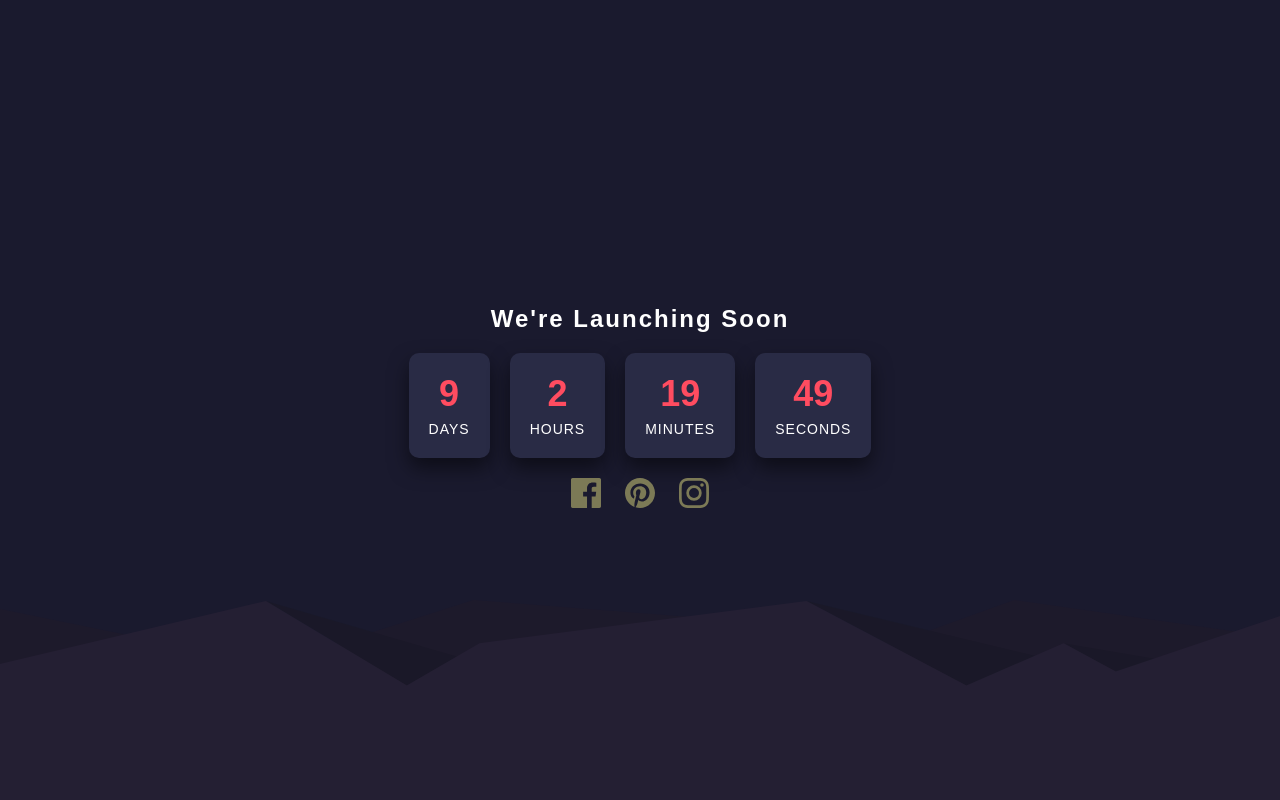
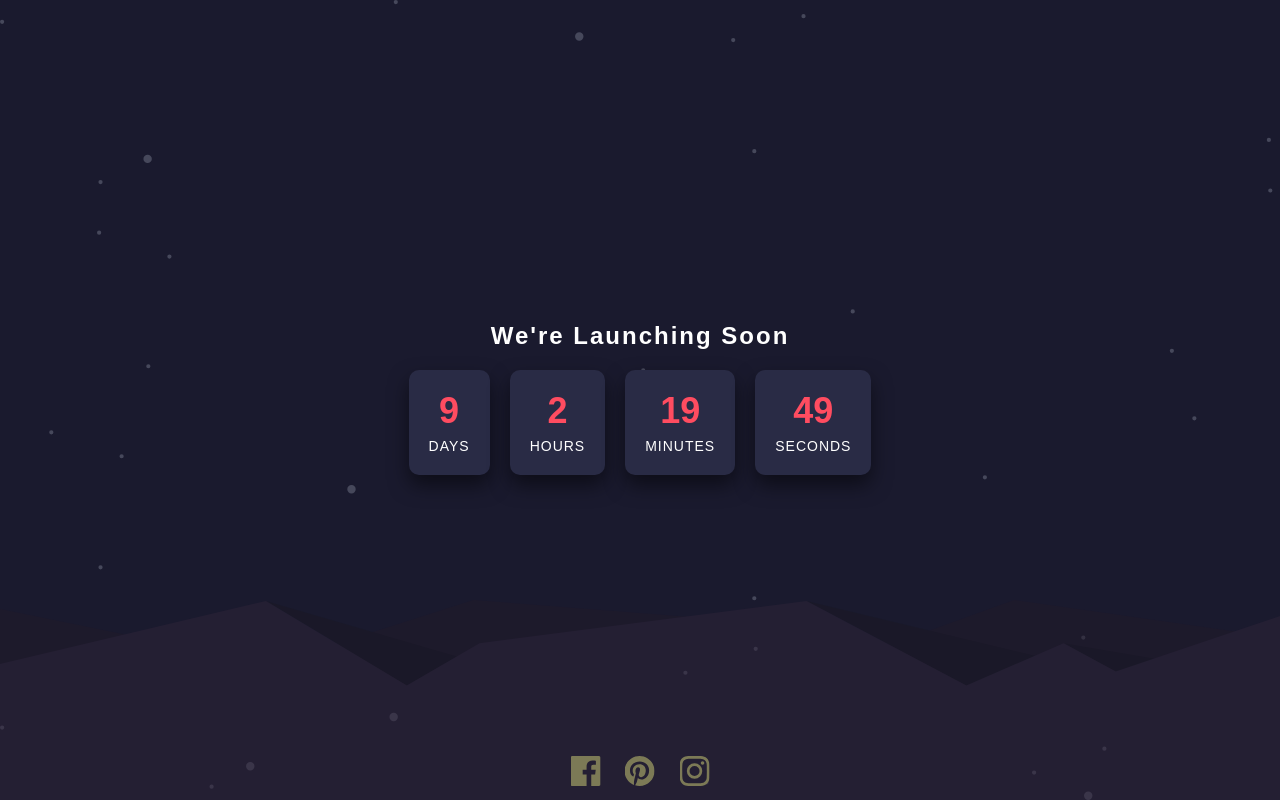
Before and after one commit to Anakintsurashvili/finali-project, a plain HTML site: page index.html in a window 1280 px wide. Drawn offline with Linux system fonts and the light colour scheme.

Commit message:
background

```diff
--- a/styles.css
+++ b/styles.css
@@ -1,12 +1,16 @@
 body {
-    background-color: #1a1a2e; /* ფონი */
-    color: #fff; /* ტექსტი */
+    background-color: #1a1a2e;
+    color: #fff;
     font-family: 'Arial', sans-serif;
     display: flex;
     justify-content: center;
     align-items: center;
     height: 100vh;
     margin: 0;
+    overflow: hidden;
+    background-image: url(imiges/bg-stars.svg);
+    background-repeat: repeat;
+    background-size: cover;
 }
 
 .countdown-container {
@@ -47,6 +51,12 @@ h1 {
     letter-spacing: 1px;
     color: #ffffff; /* დროის სექციის ტექსტი */
 }
+.social-media {
+    position: absolute;
+    bottom: 10px;
+    left: 50%;
+    transform: translateX(-50%);
+}
 
 .social-media a {
     margin: 0 10px;
```
